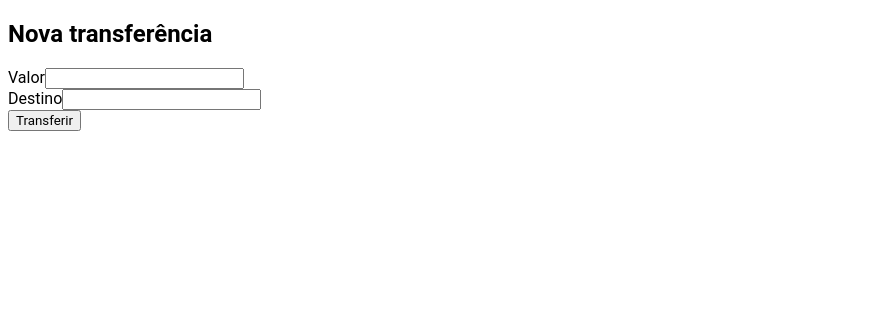
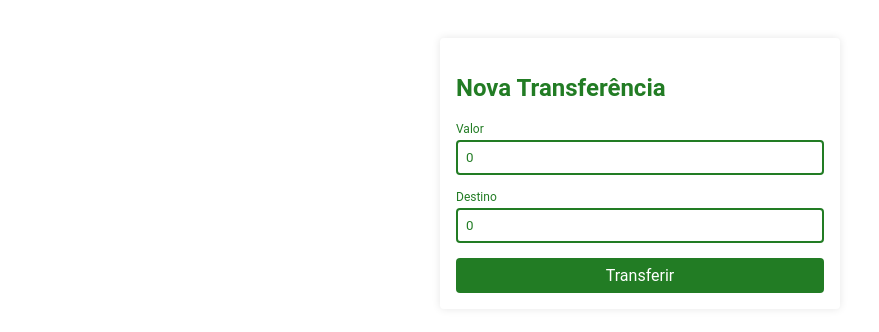
Before and after one commit to mthora/angular-curso0, an Angular app: page / in a window 1280 px wide. Shown: the top 332 px of the page, without its empty margins (0-879 px from the left). Built offline with nearby package versions, Linux system fonts and the light colour scheme.

Commit message:
Criando primeiro componente com data binding

```diff
--- a/src/app/app.module.ts
+++ b/src/app/app.module.ts
@@ -3,6 +3,7 @@
 import { BrowserModule } from '@angular/platform-browser';
 
 import { AppComponent } from './app.component';
+import { FormsModule } from '@angular/forms';
 
 @NgModule({
   declarations: [
@@ -10,7 +11,8 @@
     NovaTransferenciaComponent
   ],
   imports: [
-    BrowserModule
+    BrowserModule,
+    FormsModule
   ],
   providers: [],
   bootstrap: [AppComponent]
--- a/src/app/nova-transferencia/nova-transferencia.component.html
+++ b/src/app/nova-transferencia/nova-transferencia.component.html
@@ -1,17 +1,21 @@
-<form>
+<section class="container">
+  <form class="formulario" (ngSubmit)="transferir()">
 
-    <h2>Nova transferência</h2>
+    <h2 class="formulario__titulo">Nova transferência</h2>
 
-    <div>
-      <label for="valor">Valor</label>
-      <input id="valor" type="text">
+    <div class="form-field">
+      <label class="form-field__label" for="valor">Valor</label>
+      <input class="form-field__input" id="valor" type="text" name="valor" [(ngModel)]="valor">
     </div>
 
-    <div>
-      <label for="destino">Destino</label>
-      <input id="destino" type="text">
+    <div class="form-field">
+      <label class="form-field__label" for="destino">Destino</label>
+      <input class="form-field__input" id="destino" type="text" name="destino" [(ngModel)]="destino">
     </div>
 
-    <button>Transferir</button>
+    <div class="botao-wrapper">
+      <button class="botao">Transferir</button>
+    </div>
 
   </form>
+</section>
--- a/src/app/nova-transferencia/nova-transferencia.component.ts
+++ b/src/app/nova-transferencia/nova-transferencia.component.ts
@@ -8,4 +8,11 @@
 
 export class NovaTransferenciaComponent{
 
+  valor:number = 0;
+  destino: number = 0;
+
+  transferir(){
+    console.log(`Valor: ${this.valor}`);
+    console.log(`Destino: ${this.destino}`);
+  }
 }
--- a/src/styles.scss
+++ b/src/styles.scss
@@ -1,6 +1,6 @@
 /* You can add global styles to this file, and also import other style files */
 :root {
-  --primary: #369c38;
+  --primary: #227c24;
   --secondary: #132A13;
   --padding: 15px;
   --cinza : #405040;
```
